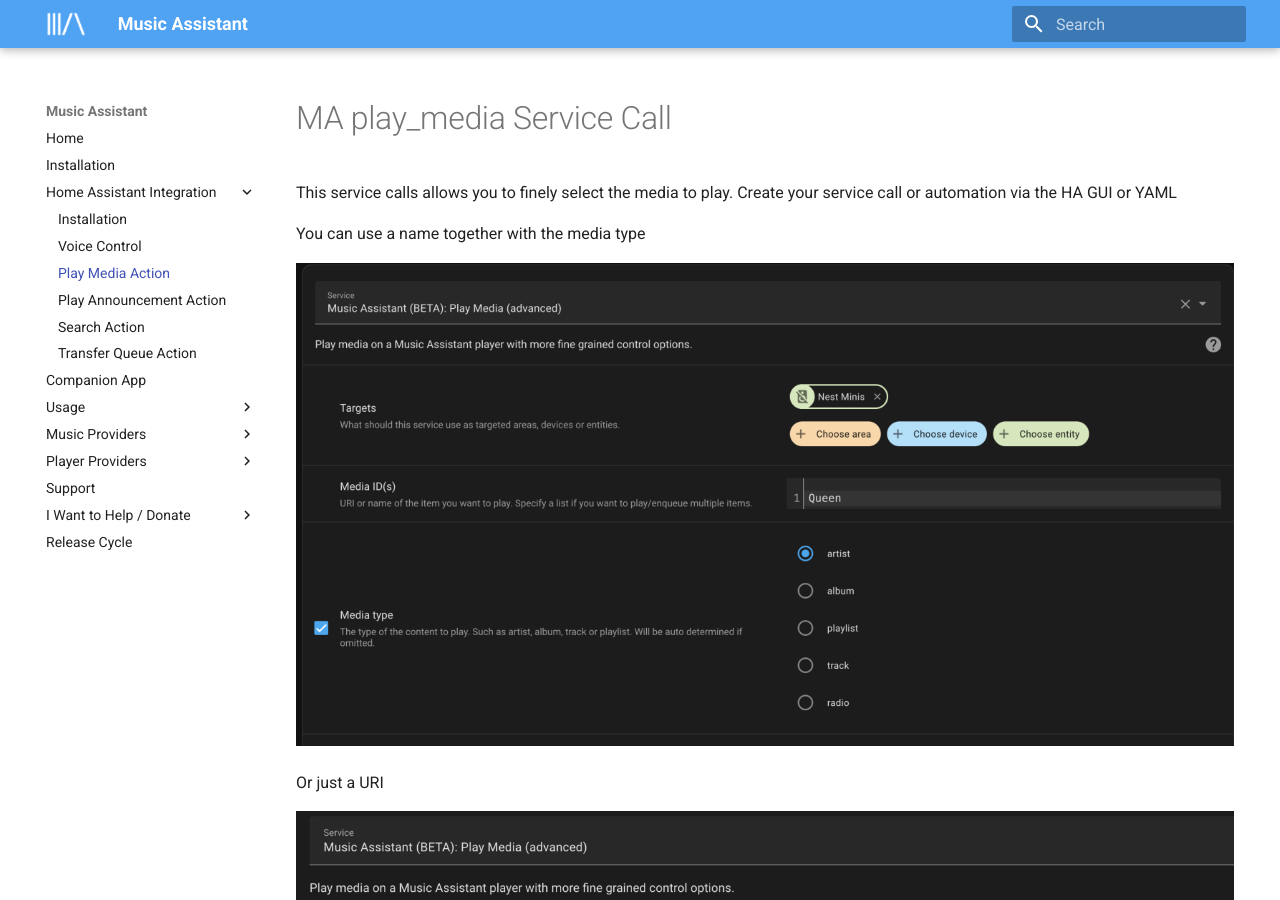
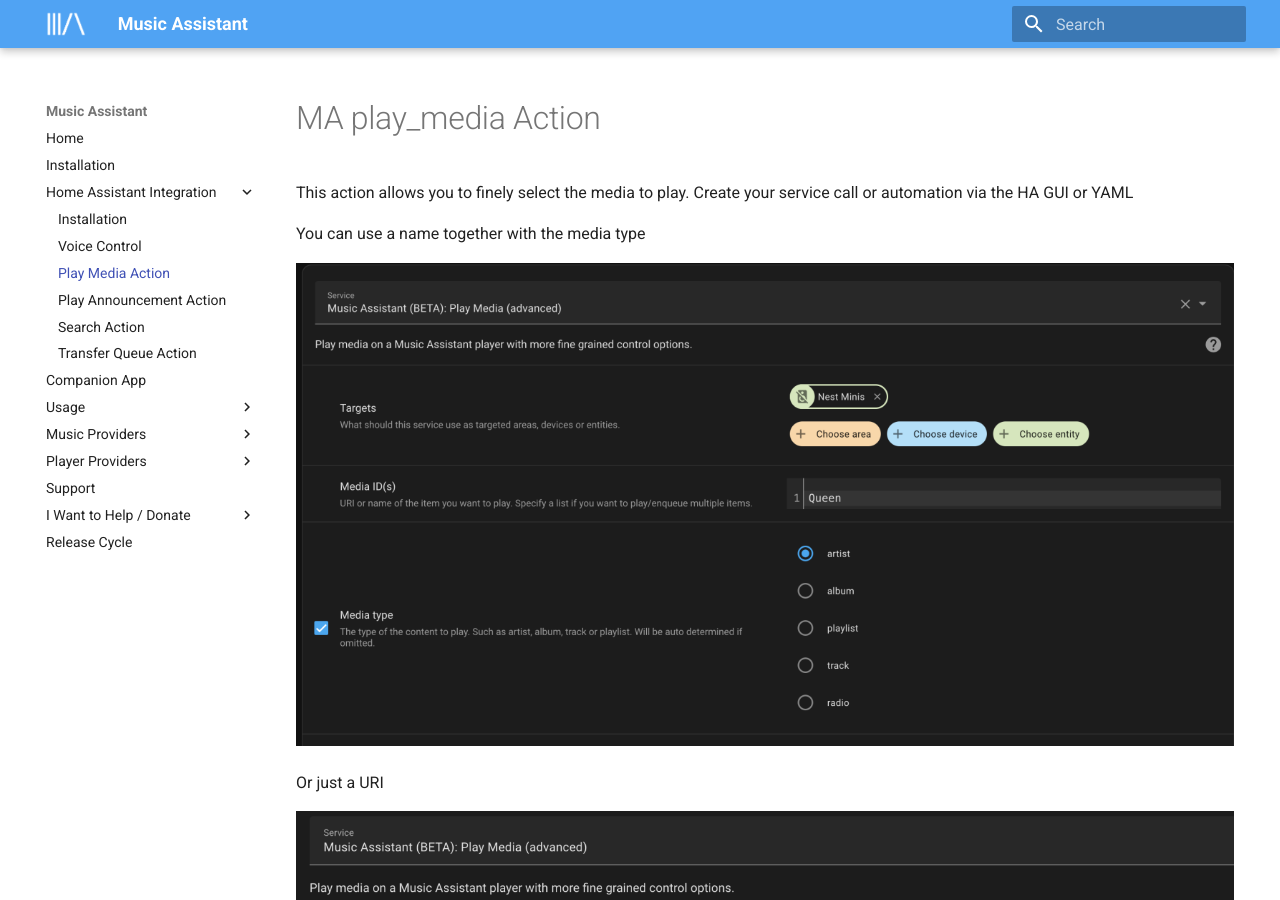
Before and after one commit to pwbriggs/music-assistant.github.io, an MkDocs documentation site: the page built from docs/faq/massplaymedia.md, in a window 1280 px wide and 900 px high. Built offline with MkDocs 1.6.1 and Material for MkDocs 9.7.7, drawn with Linux system fonts in a browser that asks for light colours.

Commit message:
Change service call to action

```diff
--- a/docs/faq/massplaymedia.md
+++ b/docs/faq/massplaymedia.md
@@ -1,6 +1,6 @@
-# MA play_media Service Call
+# MA play_media Action
 
-This service calls allows you to finely select the media to play. Create your service call or automation via the HA GUI or YAML
+This action allows you to finely select the media to play. Create your service call or automation via the HA GUI or YAML
 
 You can use a name together with the media type
 
```
